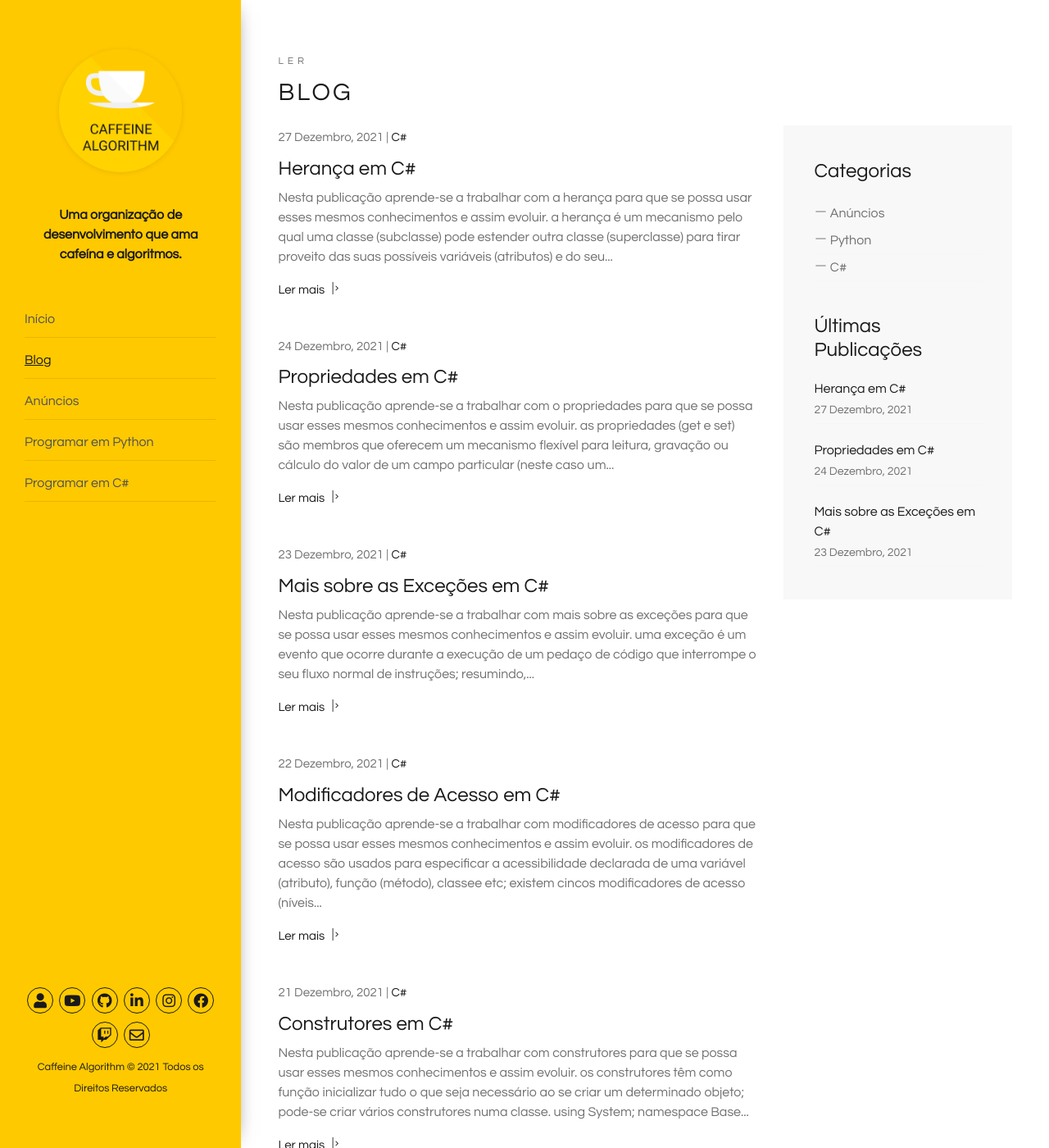
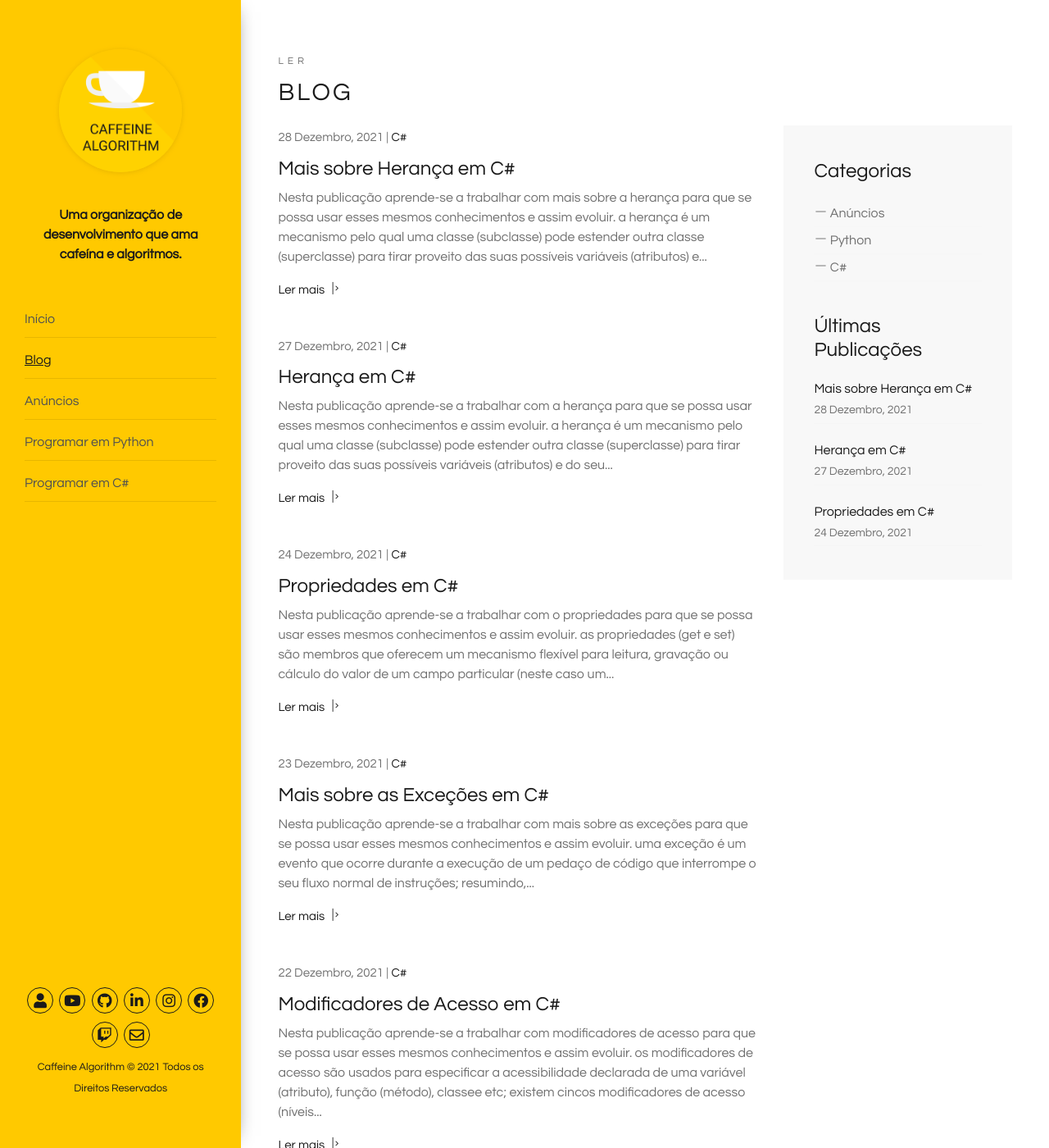
Before and after one commit to caffeinealgorithm/caffeinealgorithm.github.io, a Jekyll site: the page built from blog/index.html, in a window 1280 px wide and 1400 px high. Shown: the whole window at 82% size. Built offline with Jekyll 4.4.1, drawn with Linux system fonts in a browser that asks for light colours; the list of posts is cut into pages by our own code; some of the changed text lies outside the part shown.

Commit message:
Add 38º episode of the C# programming series

````diff
--- /dev/null
+++ b/_posts/2021-12-28-mais-sobre-a-heranca-em-csharp.md
@@ -0,0 +1,63 @@
+---
+layout: post
+excerpt: Blog
+title: 'Mais sobre Herança em C#'
+description: 'Descobre como se trabalha com mais sobre a herança na linguagem de programação C#. Obtém respostas às tuas dúvidas com a teoria e os exemplos apresentados.'
+keywords: 'c#, csharp, herança, publicação'
+date: 2021-12-28
+categories: [C#]
+---
+
+Nesta publicação aprende-se a trabalhar com mais sobre a herança para que se possa usar esses mesmos conhecimentos e assim evoluir.
+
+- a herança é um mecanismo pelo qual uma classe (subclasse) pode estender outra classe (superclasse) para tirar proveito das suas possíveis variáveis (atributos) e do seu comportamento (métodos);
+- uma classe só pode herdar de apenas uma classe;
+- o new é para criar algo novo, ou seja, um novo objeto, um novo array, uma nova lista, um novo dicionárioe etc.
+- o virtual é usado para modificar uma declaração de um determinado método, propriedade ou evento e permite que esse mesmo seja substituído numa classe derivada;
+- o override faz com que se seja possível estender ou modificar a implementação de um método herdado, propriedade ou evento abstract (vamos falar sobre o abstract num próximo vídeo) ou virtual.
+
+```csharp
+using System;
+
+namespace Base {
+  class MaisSobreAHeranca {
+    public void Run() {
+      var pessoa = new Filho();
+      pessoa.Informacao();
+      pessoa.ComidaPreferida();
+
+      /*
+        Nome: Nelson Silva
+        Idade: 25
+        A minha comida preferida é lasanha.
+      */
+    }
+  }
+
+  class Pai {
+    protected string ultimoNome = "Silva";
+
+    public virtual void ComidaPreferida() {
+      Console.WriteLine("A minha comida preferida é arroz de marisco.");
+    }
+  }
+
+  class Filho : Pai {
+    private string primeiroNome = "Nelson";
+    private int idade = 25;
+
+    public void Informacao() {
+      Console.WriteLine($"Nome: {primeiroNome} {ultimoNome}");
+      Console.WriteLine($"Idade: {idade}");
+    }
+
+    public override void ComidaPreferida() {
+      Console.WriteLine("A minha comida preferida é lasanha.");
+    }
+  }
+}
+```
+
+Não te esqueças de [assistir ao vídeo](https://youtu.be/bGmyHB0Acvw){:target="\_blank"} e podes sempre ler esta publicação [em inglês](https://nelsonsilvadev.com/blog/20211228/more-about-inheritance-in-csharp/){:target="\_blank"}.
+
+### _Happy coding!_
--- a/index.html
+++ b/index.html
@@ -73,7 +73,7 @@ keywords: organização, desenvolvimento, cafeína, algoritmos, publicações, v
       </div>
 
       <div class="row">
-        {% for video in site.csharp %} {% if video.id == "/csharp/37" %}
+        {% for video in site.csharp %} {% if video.id == "/csharp/38" %}
         <div
           class="col-xs-12 col-sm-3 col-sm-6 col-lg-6 col-xl-3 animate-box"
           data-animate-effect="fadeInLeft"
````
Also changed, not shown: _csharp/38.md (added, +5 -0 lines), assets/img/playlists/csharp/38.png (added).
